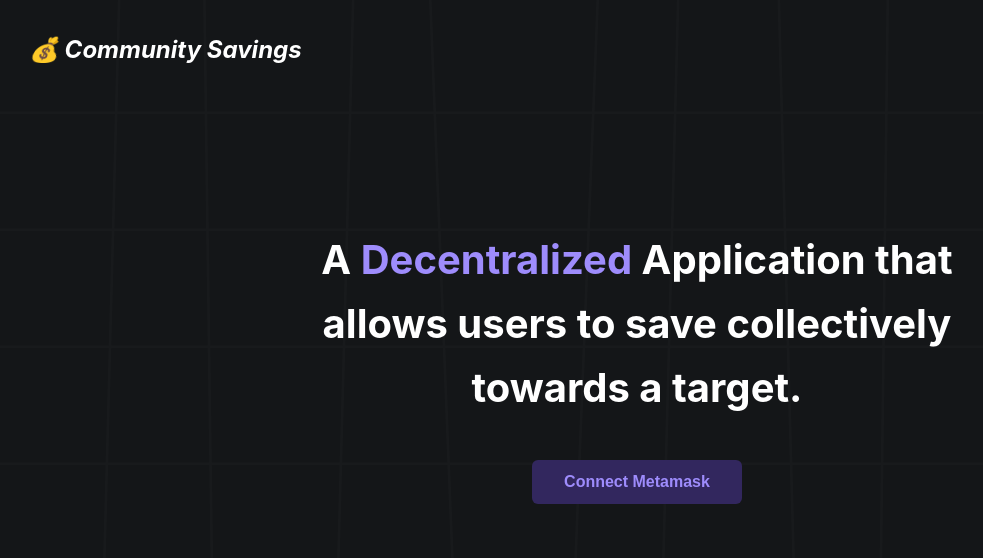
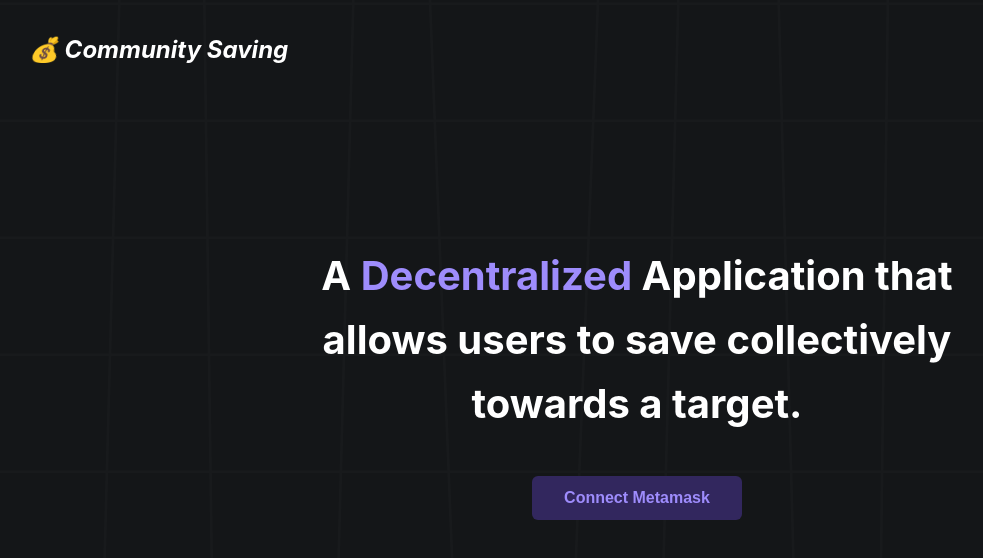
Before and after one commit to oluwakeye-john/community-saving, a Next.js app: page / in a window 1280 px wide. Shown: the top 558 px of the page, without its empty margins (3-986 px from the left). Built offline with nearby package versions, Linux system fonts and the light colour scheme.

Commit message:
refactoring

```diff
--- /dev/null
+++ b/src/components/balance-grid.tsx
@@ -0,0 +1,32 @@
+import styles from "../styles/Home.module.scss";
+
+interface IProps {
+  totalBalance: number;
+  userCount: number;
+  amountSavedByUser: number;
+}
+
+const BalanceGrid = (props: IProps) => {
+  const { amountSavedByUser, totalBalance, userCount } = props;
+
+  return (
+    <div className={styles["balance-grid"]}>
+      <div className={styles.card}>
+        <span className={styles.card__label}>Available Balance</span>
+        <span className={styles.card__value}>{totalBalance} ETH</span>
+      </div>
+
+      <div className={styles.card}>
+        <span className={styles.card__label}>Active Savers</span>
+        <span className={styles.card__value}>{userCount}</span>
+      </div>
+
+      <div className={styles.card}>
+        <span className={styles.card__label}>Amount Saved By You</span>
+        <span className={styles.card__value}>{amountSavedByUser} ETH</span>
+      </div>
+    </div>
+  );
+};
+
+export default BalanceGrid;
--- /dev/null
+++ b/src/components/connect.tsx
@@ -0,0 +1,36 @@
+import { useEffect, useState } from "react";
+import styles from "../styles/Home.module.scss";
+
+interface IProps {
+  handleConnect: VoidFunction;
+}
+
+const ConnectForm = (props: IProps) => {
+  const [hasWalletExtension, setHasWalletExtension] = useState(false);
+
+  useEffect(() => {
+    if (window.ethereum) {
+      setHasWalletExtension(true);
+    }
+  }, []);
+
+  const handleConnect = () => {
+    if (hasWalletExtension) {
+      props.handleConnect();
+    } else {
+      window.open("https://metamask.io/download/", "_blank");
+    }
+  };
+
+  return (
+    <section className={styles["connect-form"]}>
+      <h1>
+        A <strong>Decentralized </strong> Application that allows users to save
+        collectively towards a target.
+      </h1>
+      <button onClick={handleConnect}>Connect Metamask</button>
+    </section>
+  );
+};
+
+export default ConnectForm;
--- a/src/components/deposit-form.tsx
+++ b/src/components/deposit-form.tsx
@@ -1,5 +1,5 @@
 import { useState } from "react";
-import savingsContractInstance from "../utils/ethers";
+import savingsContractInstance from "../utils/contract";
 import styles from "../styles/Home.module.scss";
 
 interface IProps {
--- /dev/null
+++ b/src/components/navbar.tsx
@@ -0,0 +1,33 @@
+/* eslint-disable @next/next/no-img-element */
+import styles from "../styles/Home.module.scss";
+import { shortenAddress } from "../utils/address";
+
+interface IProps {
+  account?: string;
+  hasLoaded: boolean;
+}
+
+const Navbar = (props: IProps) => {
+  const { account, hasLoaded } = props;
+
+  return (
+    <nav className={styles.navbar}>
+      <span className={styles.navbar__label}>💰 Community Saving</span>
+
+      <div className={styles.navbar__right}>
+        {hasLoaded && account ? (
+          <>
+            <span className={styles.badge}>{shortenAddress(account)}</span>
+            <img
+              alt="avatar"
+              className={styles.avatar}
+              src="https://crypto-sbarzotti.com/api/avatar/crypto%20sbarzotti"
+            />
+          </>
+        ) : null}
+      </div>
+    </nav>
+  );
+};
+
+export default Navbar;
--- /dev/null
+++ b/src/components/seo.tsx
@@ -0,0 +1,17 @@
+import Head from "next/head";
+
+const Seo = () => {
+  return (
+    <Head>
+      <title>Community Saving</title>
+      <meta
+        name="description"
+        content="A decentralized application that allows users to save collectively towards a target."
+      />
+      <meta name="viewport" content="width=device-width, initial-scale=1" />
+      <link rel="shortcut icon" href="/dollar.png" type="image/x-icon" />
+    </Head>
+  );
+};
+
+export default Seo;
--- a/src/components/withdraw-form.tsx
+++ b/src/components/withdraw-form.tsx
@@ -1,6 +1,6 @@
 import { useState } from "react";
 import styles from "../styles/Home.module.scss";
-import savingsContractInstance from "../utils/ethers";
+import savingsContractInstance from "../utils/contract";
 
 interface IProps {
   successCallback?: VoidFunction;
--- /dev/null
+++ b/src/constants.ts
@@ -0,0 +1,3 @@
+export const constants = {
+  contractAddress: "0xd6c9C461663e478C60EFb98D1f244B12FcD6915E",
+};
--- a/src/pages/index.tsx
+++ b/src/pages/index.tsx
@@ -1,23 +1,29 @@
 /* eslint-disable react-hooks/exhaustive-deps */
-/* eslint-disable @next/next/no-img-element */
-import Head from "next/head";
 import { useEffect, useState } from "react";
 import { Transaction } from "../@types/transaction";
+import BalanceGrid from "../components/balance-grid";
+import ConnectForm from "../components/connect";
 import DepositForm from "../components/deposit-form";
+import Navbar from "../components/navbar";
+import Seo from "../components/seo";
 import TransactionTable from "../components/transaction-table";
 import WithdrawForm from "../components/withdraw-form";
 import styles from "../styles/Home.module.scss";
-import { shortenAddress } from "../utils/address";
+import savingsContractInstance from "../utils/contract";
 import { weiToEther } from "../utils/currency";
-import savingsContractInstance from "../utils/ethers";
+import { transformTransaction } from "../utils/transaction";
 
 const Home = () => {
   const [account, setAccount] = useState<string | undefined>(undefined);
   const [totalBalance, setTotalBalance] = useState(0);
+
   const [transactions, setTransactions] = useState<Transaction[]>([]);
   const [userCount, setUserCount] = useState(0);
+
   const [amountSavedByUser, setAmountSavedByUser] = useState(0);
   const [owner, setOwner] = useState("");
+
+  const [hasLoaded, setHasLoaded] = useState(false);
 
   const initialize = async () => {
     await savingsContractInstance.init();
@@ -26,6 +32,8 @@ const Home = () => {
       setAccount(savingsContractInstance.currentAccount);
 
       fetchPageData();
+    } else {
+      setHasLoaded(true);
     }
   };
 
@@ -53,26 +61,15 @@ const Home = () => {
         await savingsContractInstance.getOwner(),
       ]);
 
-      const balance = response[0];
-      setTotalBalance(weiToEther(balance));
-
-      const tx = response[1];
-      const output: Transaction[] = tx.map((item: any) => {
-        const timestamp = item.timestamp?.toNumber() * 1000;
-        const data: Transaction = {
-          address: item.addr,
-          amount: weiToEther(item.amount),
-          timestamp: new Date(timestamp).toUTCString(),
-        };
-        return data;
-      });
-      setTransactions(output.reverse());
-
+      setTotalBalance(weiToEther(response[0]));
+      setTransactions(transformTransaction(response[1]));
       setUserCount(response[2] || 0);
       setAmountSavedByUser(weiToEther(response[3]));
       setOwner(response[4] || "");
     } catch (e) {
       console.log({ e });
+    } finally {
+      setHasLoaded(true);
     }
   };
 
@@ -82,55 +79,19 @@ const Home = () => {
 
   return (
     <>
-      <Head>
-        <title>Community Saving</title>
-        <meta
-          name="description"
-          content="A decentralized application that allows users to save collectively towards a target."
-        />
-        <meta name="viewport" content="width=device-width, initial-scale=1" />
-        <link rel="shortcut icon" href="/dollar.png" type="image/x-icon" />
-      </Head>
-
-      <nav className={styles.navbar}>
-        <span className={styles.navbar__label}>💰 Community Savings</span>
-
-        <div className={styles.navbar__right}>
-          {account ? (
+      <Seo />
+      <Navbar account={account} hasLoaded={hasLoaded} />
+      {hasLoaded ? (
         <>
-              <span className={styles.badge}>{shortenAddress(account)}</span>
-              <img
-                alt="avatar"
-                className={styles.avatar}
-                src="https://crypto-sbarzotti.com/api/avatar/crypto%20sbarzotti"
-              />
-            </>
-          ) : null}
-        </div>
-      </nav>
-
           {account ? (
             <main>
               <section>
                 <h2 className={styles["section-header"]}>Savings Overview</h2>
-            <div className={styles["balance-grid"]}>
-              <div className={styles.card}>
-                <span className={styles.card__label}>Available Balance</span>
-                <span className={styles.card__value}>{totalBalance} ETH</span>
-              </div>
-
-              <div className={styles.card}>
-                <span className={styles.card__label}>Active Savers</span>
-                <span className={styles.card__value}>{userCount}</span>
-              </div>
-
-              <div className={styles.card}>
-                <span className={styles.card__label}>Amount Saved By You</span>
-                <span className={styles.card__value}>
-                  {amountSavedByUser} ETH
-                </span>
-              </div>
-            </div>
+                <BalanceGrid
+                  amountSavedByUser={amountSavedByUser}
+                  totalBalance={totalBalance}
+                  userCount={userCount}
+                />
               </section>
 
               <section>
@@ -146,21 +107,19 @@ const Home = () => {
               ) : null}
 
               <section>
-            <h2 className={styles["section-header"]}>Recent Transactions</h2>
+                <h2 className={styles["section-header"]}>
+                  Recent Transactions
+                </h2>
                 <TransactionTable transactions={transactions} />
               </section>
             </main>
           ) : (
             <main>
-          <div className={styles["connect-form"]}>
-            <h1>
-              A <strong>Decentralized </strong> Application that allows users to
-              save collectively towards a target.
-            </h1>
-            <button onClick={connectWallet}>Connect Metamask</button>
-          </div>
+              <ConnectForm handleConnect={connectWallet} />
             </main>
           )}
+        </>
+      ) : null}
     </>
   );
 };
--- a/src/styles/Home.module.scss
+++ b/src/styles/Home.module.scss
@@ -139,7 +139,7 @@
   display: flex;
   flex-direction: column;
   align-items: center;
-  padding-top: 6rem;
+  padding-top: 7rem;
   width: 70%;
   margin: 0 auto;
 
--- a/src/styles/globals.scss
+++ b/src/styles/globals.scss
@@ -42,7 +42,7 @@ a {
 }
 
 main {
-  padding: 2rem 6rem 2rem 6rem;
+  padding: 2rem 7rem 2rem 7rem;
   max-width: 1500px;
   margin: 0 auto;
 
--- a/src/utils/ethers.ts
+++ b/src/utils/contract.ts
@@ -1,9 +1,10 @@
 import { ethers, Contract, BigNumber } from "ethers";
+import { constants } from "../constants";
 import contractAbi from "../contracts/build/CommunitySavings.json";
 
 class SavingsContract {
   hasInitialized: boolean = false;
-  contractAddress = "0xd6c9C461663e478C60EFb98D1f244B12FcD6915E";
+  contractAddress = constants.contractAddress;
 
   contract?: Contract;
   provider?: ethers.providers.Web3Provider;
@@ -67,7 +68,7 @@ class SavingsContract {
     return await this.contract.totalBalance();
   }
 
-  public async getTransactions(): Promise<number | any> {
+  public async getTransactions(): Promise<any> {
     if (!this.contract) return;
 
     return await this.contract.getTransactions();
--- /dev/null
+++ b/src/utils/transaction.ts
@@ -0,0 +1,16 @@
+import { Transaction } from "../@types/transaction";
+import { weiToEther } from "./currency";
+
+export const transformTransaction = (response: any) => {
+  const output: Transaction[] = response.map((item: any) => {
+    const timestamp = item.timestamp?.toNumber() * 1000;
+    const data: Transaction = {
+      address: item.addr,
+      amount: weiToEther(item.amount),
+      timestamp: new Date(timestamp).toUTCString(),
+    };
+    return data;
+  });
+
+  return output.reverse();
+};
```
Lines whose indentation alone changed are shown as unchanged.
